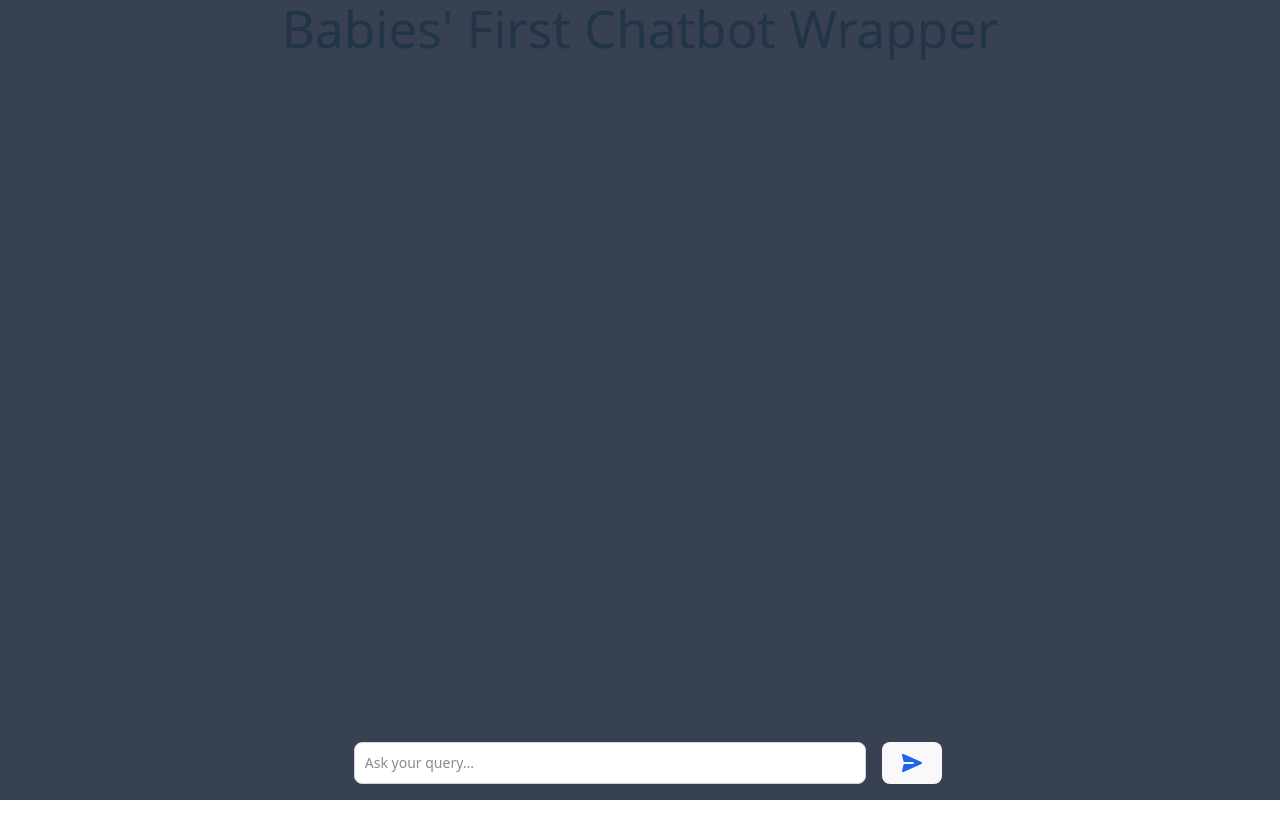
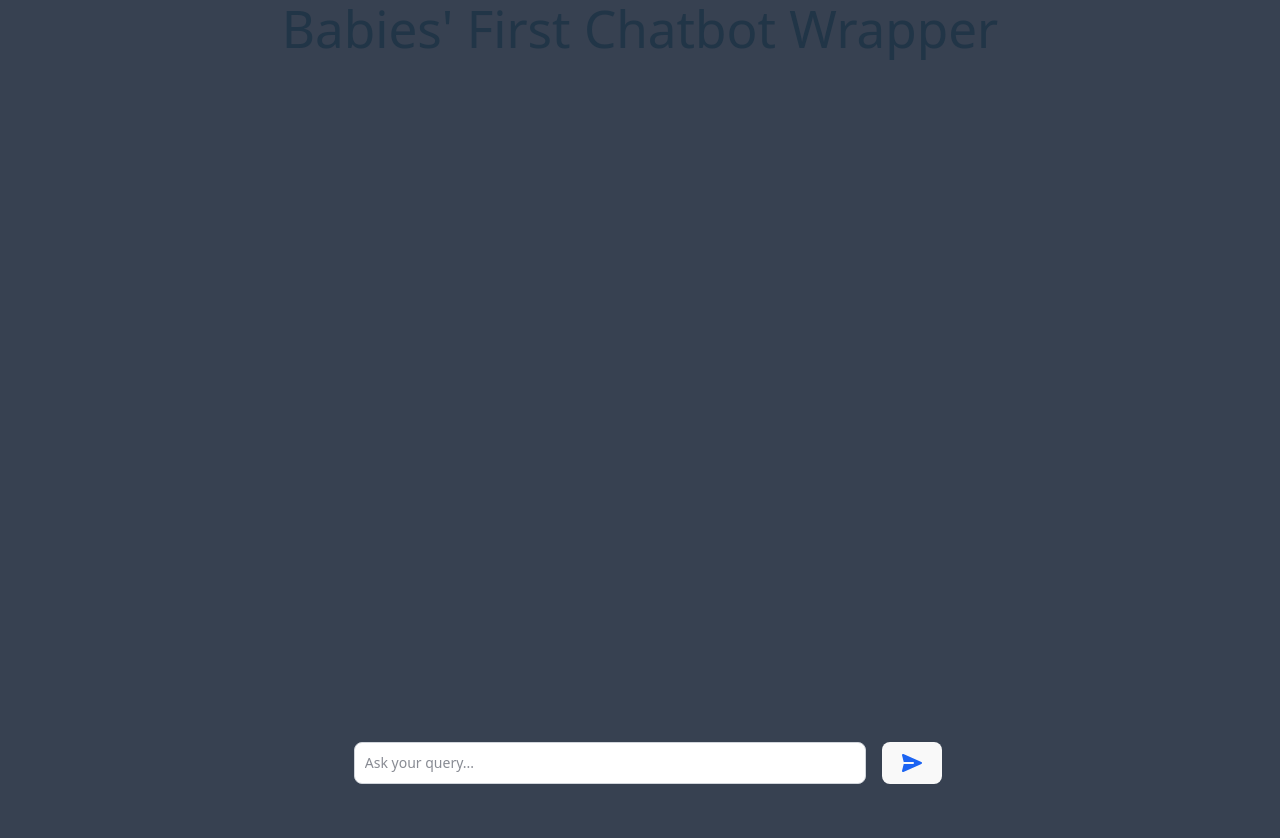
Before and after one commit to BrandonTuTwo2/BFCB, a React (Vite) app in the folder client/: page / in a window 1280 px wide. Shown: the top 838 px of the page. Before the commit the page ends 800 px from the top, so only its background shows below. Built offline with nearby package versions, Linux system fonts and the light colour scheme.

Commit message:
added no scroll

```diff
--- a/client/src/App.tsx
+++ b/client/src/App.tsx
@@ -27,9 +27,12 @@ function App() {
     <>
 
       <h1 className='fixed top-0 left-0 right-0 mx-auto w-fit '>Babies' First Chatbot Wrapper</h1>
-      <div id='chat'>
-        {texts}
+      <div className='flex flex-row h-300 py-75'>
+        <div id='chat' className='max-h-screen overflow-y-auto '>
+          {texts}
+        </div>
       </div>
+
       <form onSubmit={callMe} className='fixed bottom-0 left-0 right-0 mx-auto w-fit'>
         <label htmlFor="chat" className="sr-only">Your message</label>
         <div className="flex items-center px-3 py-2 m-2 rounded-lg  ">
--- a/client/src/index.css
+++ b/client/src/index.css
@@ -1,4 +1,3 @@
-
 @import "tailwindcss";
 @plugin "flowbite-react/plugin/tailwindcss";
 @source "../.flowbite-react/class-list.json";
@@ -16,6 +15,11 @@
   text-rendering: optimizeLegibility;
   -webkit-font-smoothing: antialiased;
   -moz-osx-font-smoothing: grayscale;
+  overflow-y: auto;
+
+  /* hide scrollbar for IE, Edge and Firefox */
+  -ms-overflow-style: none;
+  scrollbar-width: none;
 }
 
 a {
```
Also changed, not shown: 1 other file (tests, documents, lock files or other folders).
